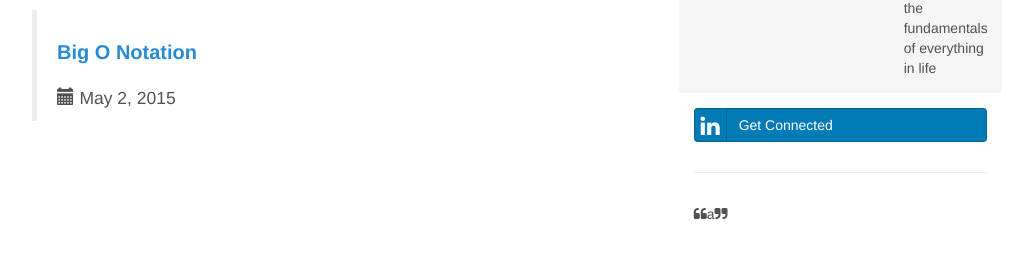
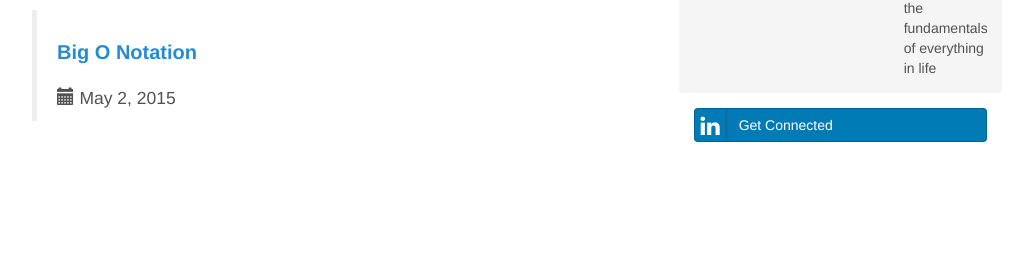
Before and after one commit to lakshma/lakshma.github.io, a Jekyll site: the page built from index.html, in a window 1280 px wide. Shown: the part 412-671 px from the top of the page, without its empty margins (123-1141 px from the left). Built offline with Jekyll 4.4.1, drawn with Linux system fonts in a browser that asks for light colours; Markdown is read by kramdown in place of the engine named in the settings; the list of posts is cut into pages by our own code.

Commit message:
Revert "no message"
This reverts commit 4ca600a67bf4cb815650ac0020e0811729d0046a.

```diff
--- a/_layouts/default.html
+++ b/_layouts/default.html
@@ -33,8 +33,6 @@
 						<i class="fa fa-linkedin"></i> Get Connected
 					</a>
 				</p>
-				<hr>
-				<i class="fa fa-quote-left"></i>a<i class="fa fa-quote-right"></i>
 			</div>
 		</div>
 	</div>
```
